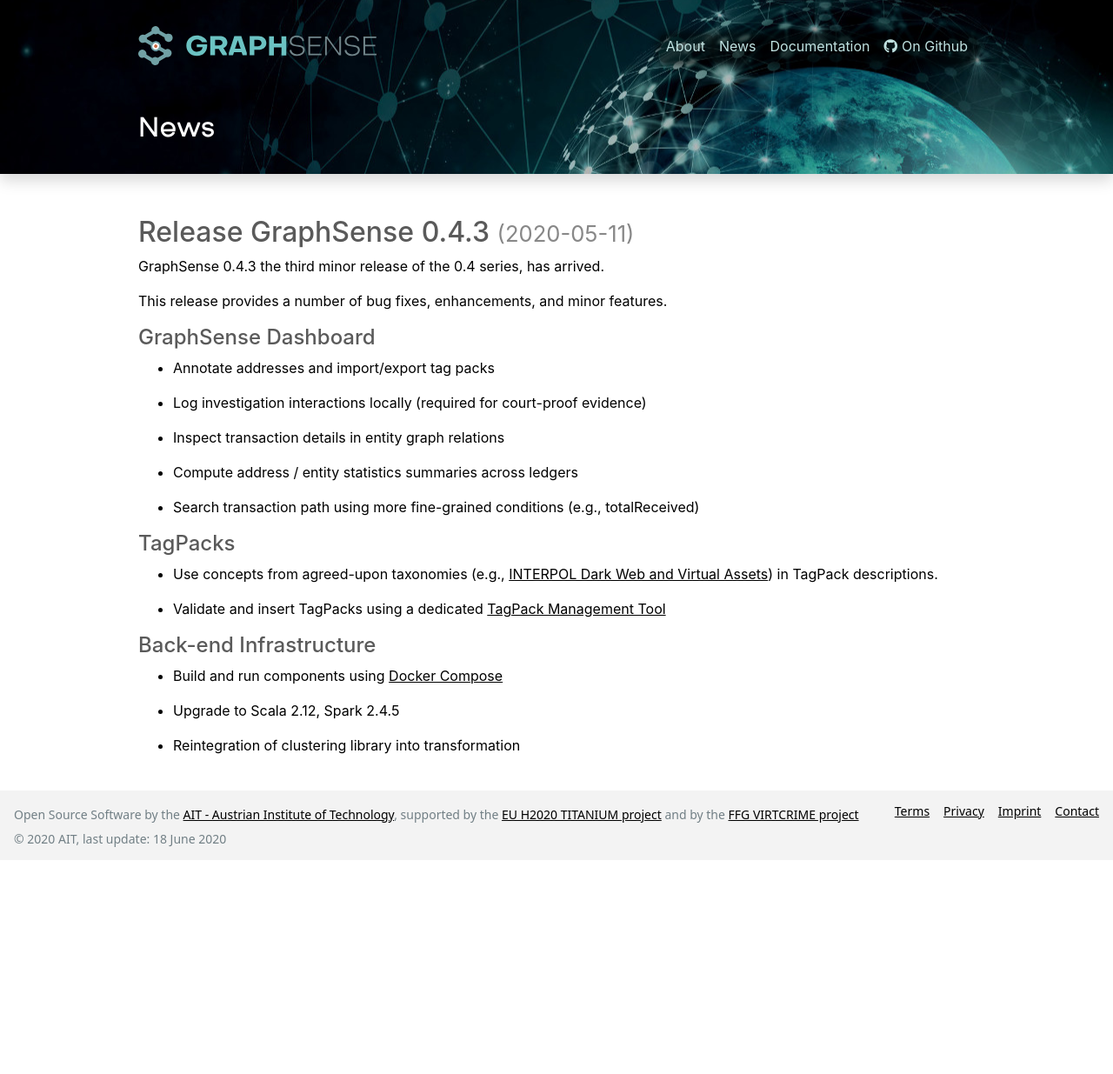
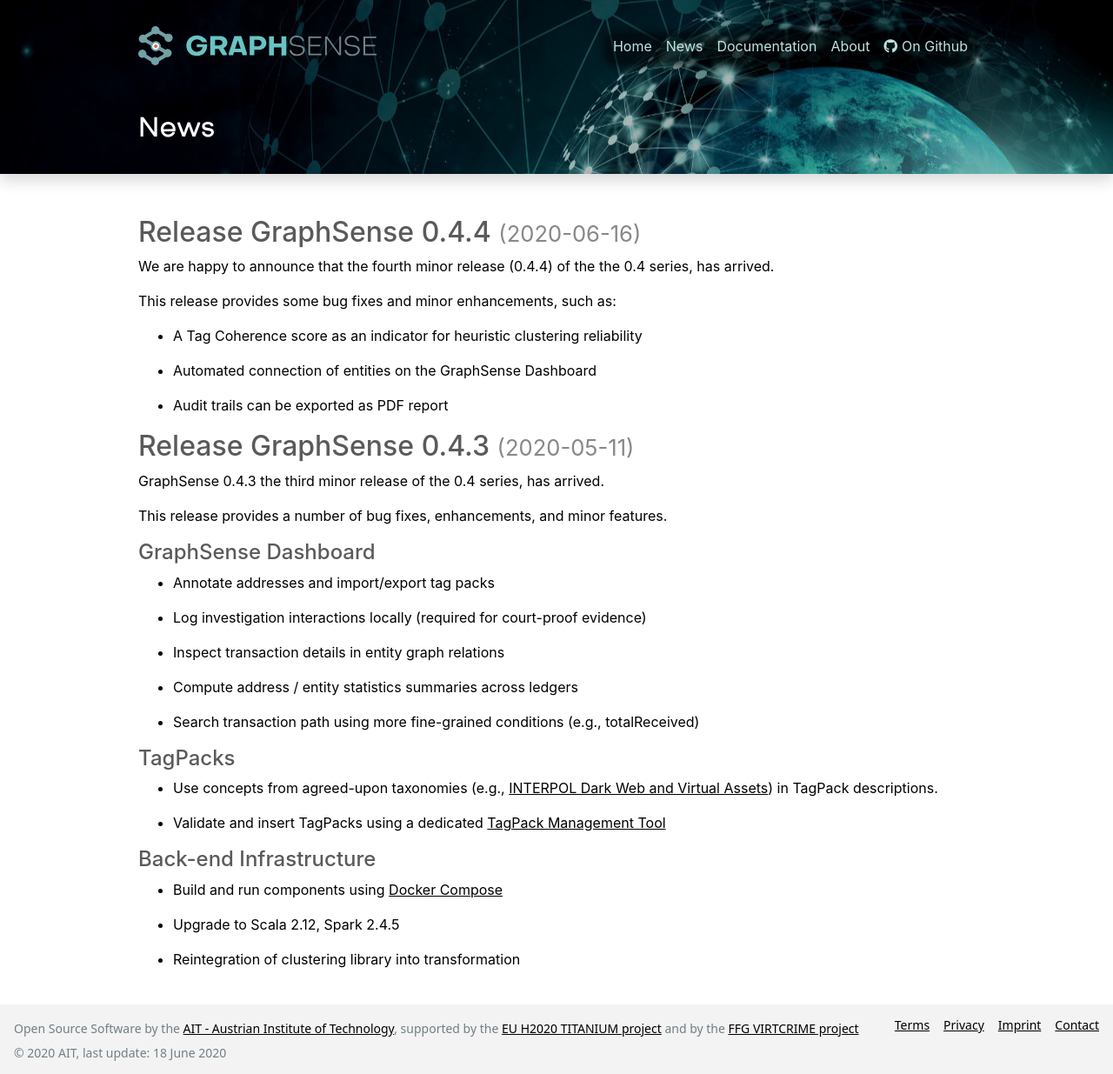
Before and after one commit to graphsense/graphsense.github.io, a Jekyll site: the page built from news.md, in a window 1280 px wide. Shown: the whole page at 87% size. Built offline with Jekyll 4.4.1, drawn with Linux system fonts in a browser that asks for light colours; before the commit the page ends 989 px from its top, so only the background shows below that.

Commit message:
updated news; add home nav item

```diff
--- a/_config.yml
+++ b/_config.yml
@@ -32,9 +32,10 @@
 
 # A list of the pages to display in the navigation bar
 header_pages:
-  - about.md
+  - index.md
   - news.md
   - documentation.md
+  - about.md
 
 # Exclude from processing.
 # The following items will not be processed, by default. Create a custom list
--- a/news.md
+++ b/news.md
@@ -2,6 +2,22 @@
 layout: page
 title: News
 ---
+
+<h2>
+  Release GraphSense 0.4.4
+  <small class="text-muted">(2020-06-16)</small>
+</h2>
+
+We are happy to announce that the fourth minor release (0.4.4) of the the 0.4 series, has arrived.
+
+This release provides some bug fixes and minor enhancements, such as:
+
+* A Tag Coherence score as an indicator for heuristic clustering reliability
+
+* Automated connection of entities on the GraphSense Dashboard
+
+* Audit trails can be exported as PDF report
+
 
 <h2>
   Release GraphSense 0.4.3
```
Also changed, not shown: documentation.md (+2 -2 lines), index.md (+1 -1 lines).
